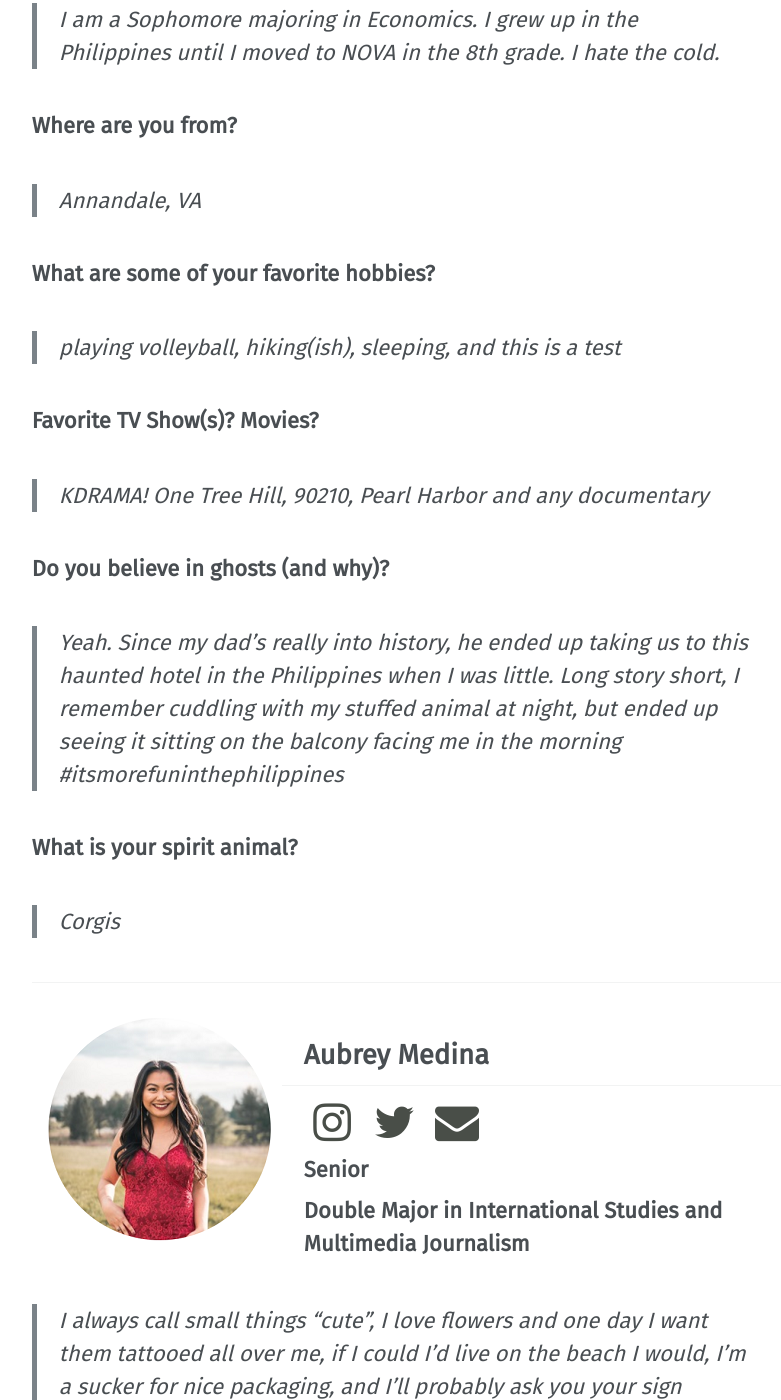
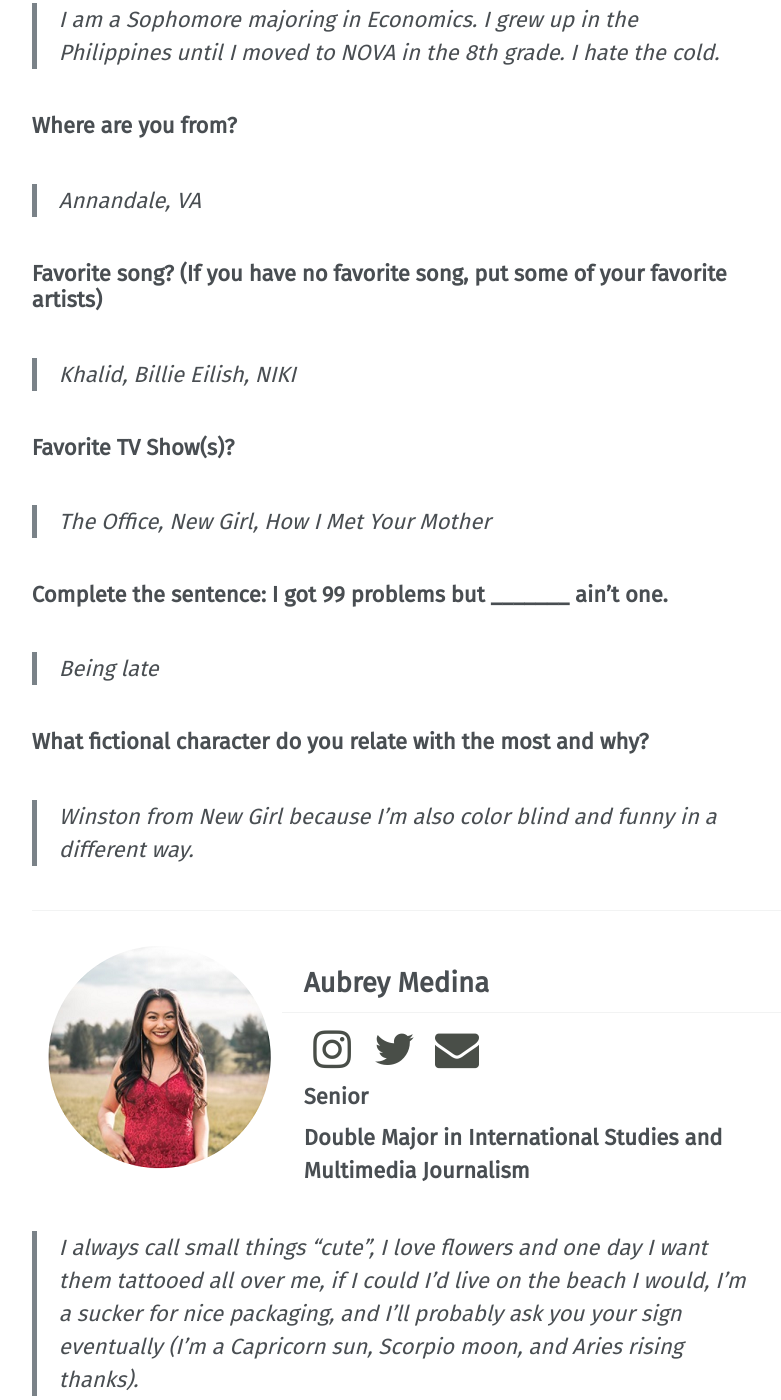
Before and after one commit to vtfasa/vtfasa.github.io, a Jekyll site: the page built from _pages/officers/culture.md, in a window 1280 px wide and 1400 px high, scrolled down 480 px. Shown: the whole window, without its empty margins (252-1033 px from the left). Built offline with Jekyll 4.4.1, drawn with Linux system fonts in a browser that asks for light colours; some web fonts are replaced.

Commit message:
Update culture.md

```diff
--- a/_pages/officers/culture.md
+++ b/_pages/officers/culture.md
@@ -26,21 +26,21 @@ permalink: /officers/culture/
 ### **Where are you from?**
 > *Annandale, VA*
 
-### **What are some of your favorite hobbies?**
+### **Favorite song? (If you have no favorite song, put some of your favorite artists)**
 
-> *playing volleyball, hiking(ish), sleeping, and this is a test*
+> *Khalid, Billie Eilish, NIKI*
 
-### **Favorite TV Show(s)? Movies?**
+### **Favorite TV Show(s)?**
 
-> *KDRAMA! One Tree Hill, 90210, Pearl Harbor and any documentary*
+> *The Office, New Girl, How I Met Your Mother*
 
-### **Do you believe in ghosts (and why)?**
+### **Complete the sentence: I got 99 problems but _______ ain't one.**
 
-> *Yeah. Since my dad's really into history, he ended up taking us to this haunted hotel in the Philippines when I was little. Long story short, I remember cuddling with my stuffed animal at night, but ended up seeing it sitting on the balcony facing me in the morning #itsmorefuninthephilippines*
+> *Being late*
 
-### **What is your spirit animal?**
+### **What fictional character do you relate with the most and why?**
 
-> *Corgis*
+> *Winston from New Girl because I’m also color blind and funny in a different way.*
 
 ---
 
```
